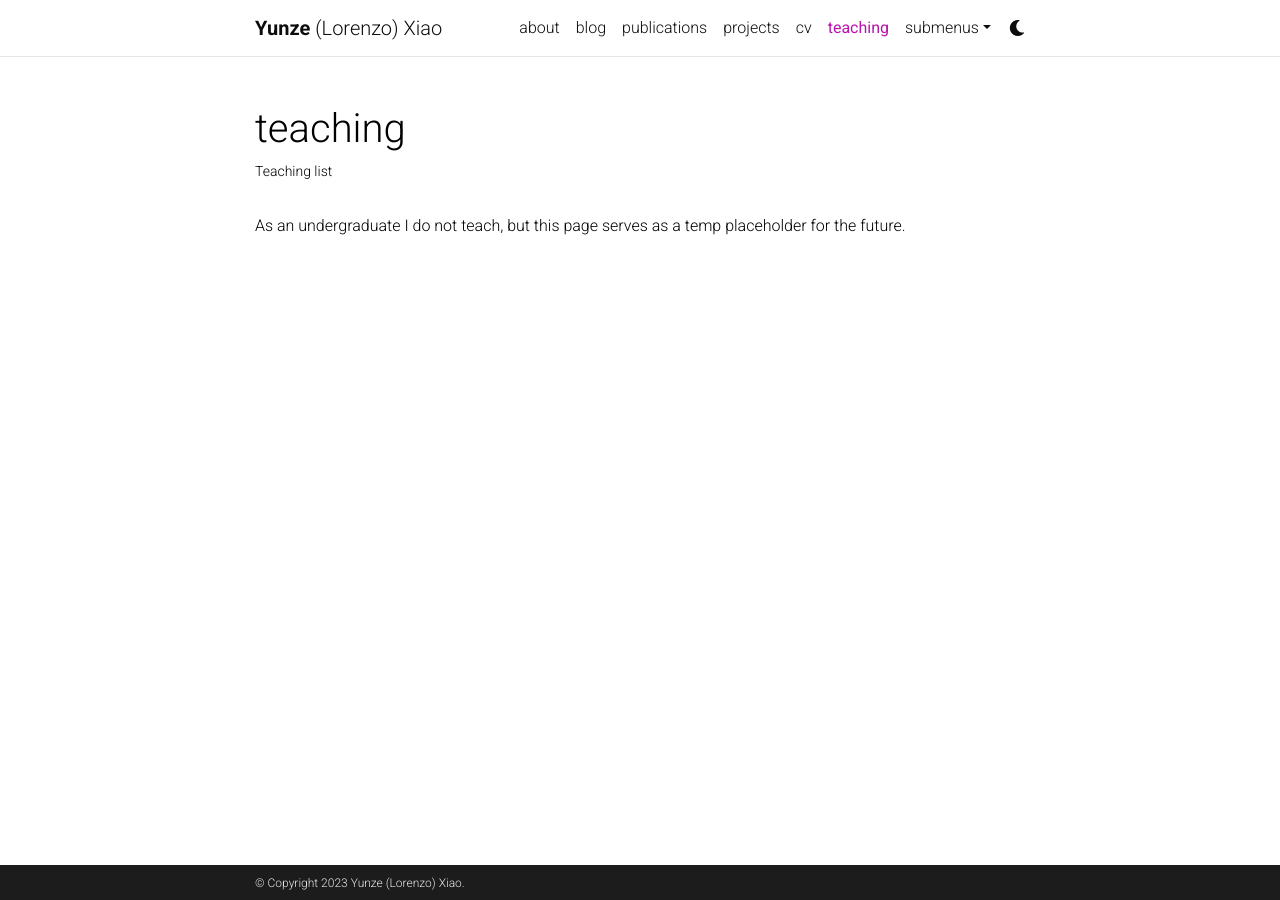
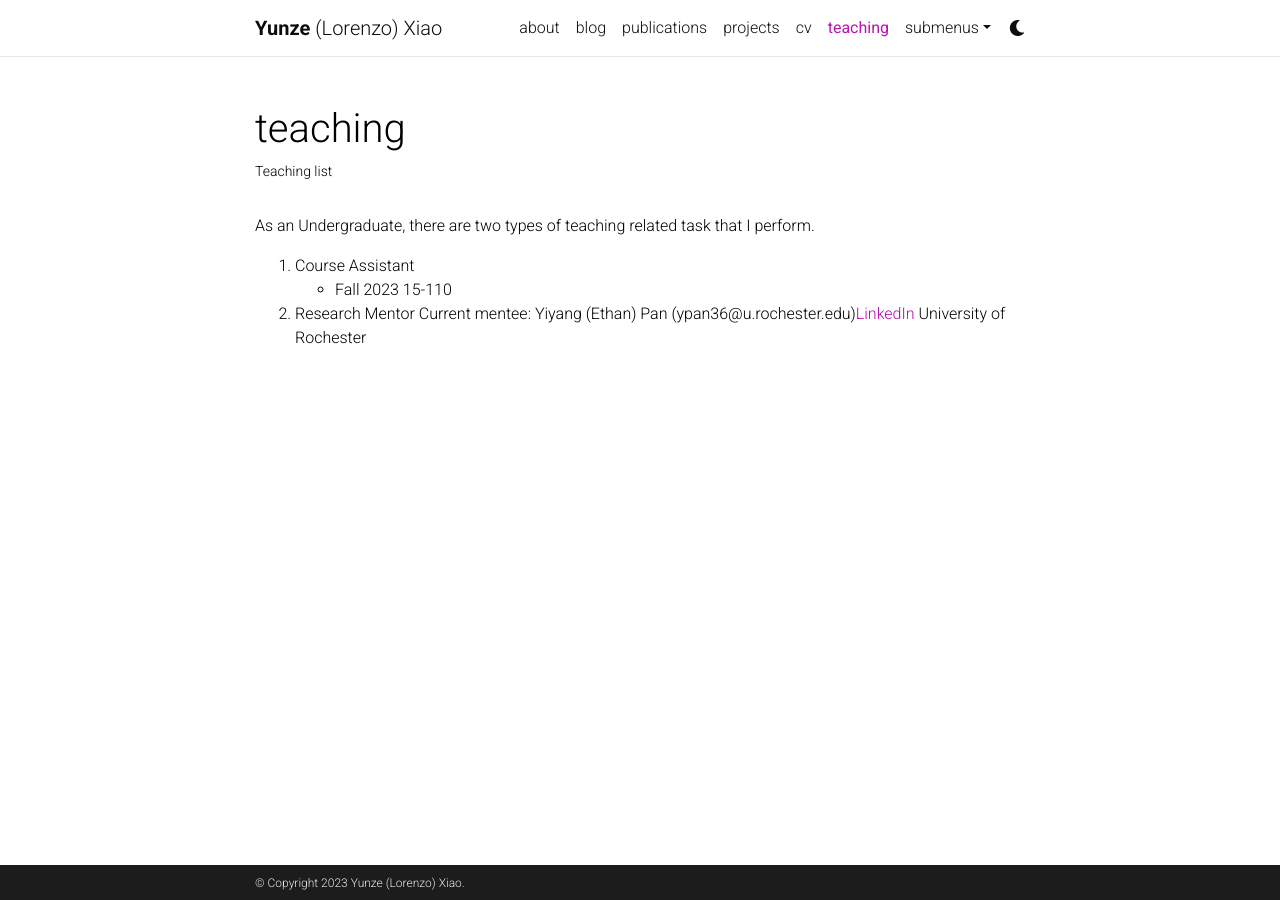
Before and after one commit to Algoroxyolo/algoroxyolo.github.io, a Jekyll site: the page built from _pages/teaching.md, in a window 1280 px wide. Built offline with Jekyll 4.4.1, drawn with Linux system fonts in a browser that asks for light colours; comment, search, counter and statistics services are not loaded; a style sheet for code colours, icons or effects is not loaded.

Commit message:
modified:   _pages/teaching.md

```diff
--- a/_pages/teaching.md
+++ b/_pages/teaching.md
@@ -7,4 +7,10 @@ nav: true
 nav_order: 5
 ---
 
-As an undergraduate I do not teach, but this page serves as a temp placeholder for the future.
+As an Undergraduate, there are two types of teaching related task that I perform.
+
+1. Course Assistant
+    - Fall 2023 15-110
+2. Research Mentor
+    Current mentee:
+        Yiyang (Ethan) Pan (ypan36@u.rochester.edu)[LinkedIn](https://www.linkedin.com/in/ethan-pan-65b27a288/) University of Rochester
```
